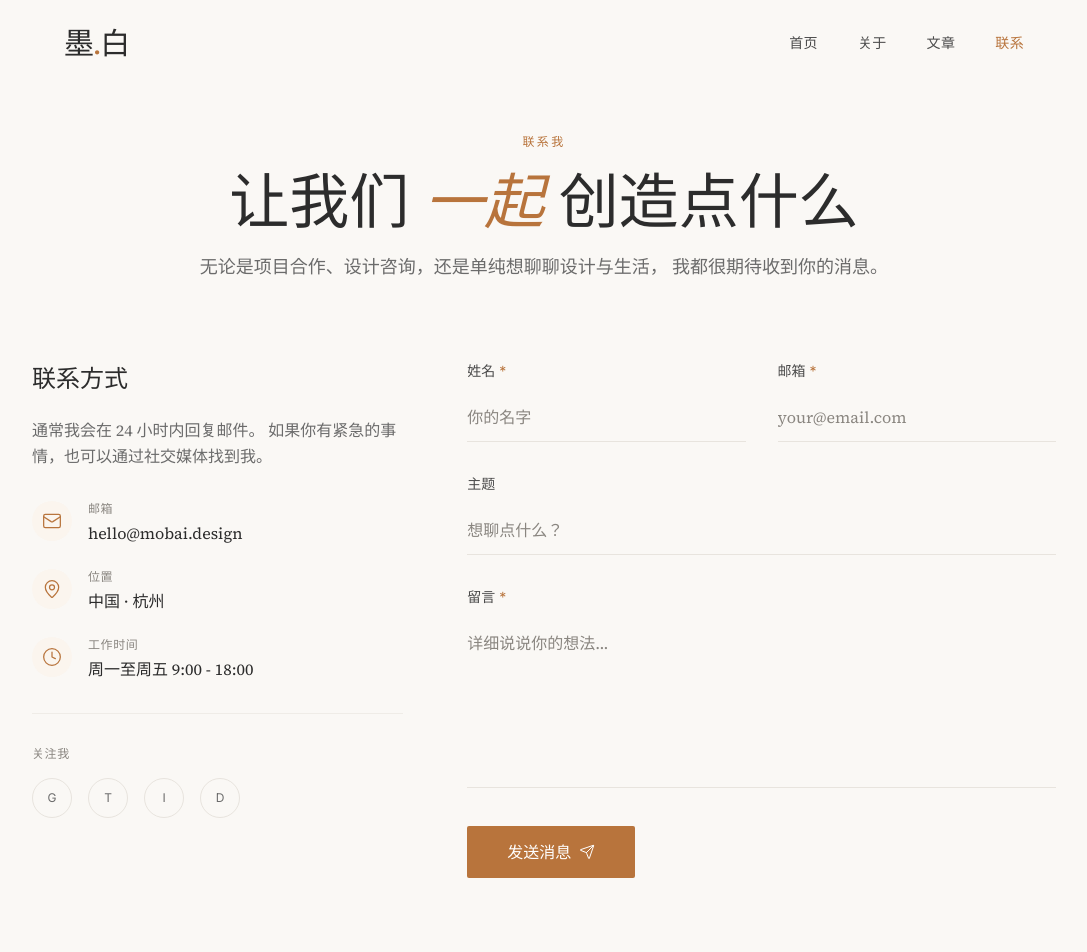
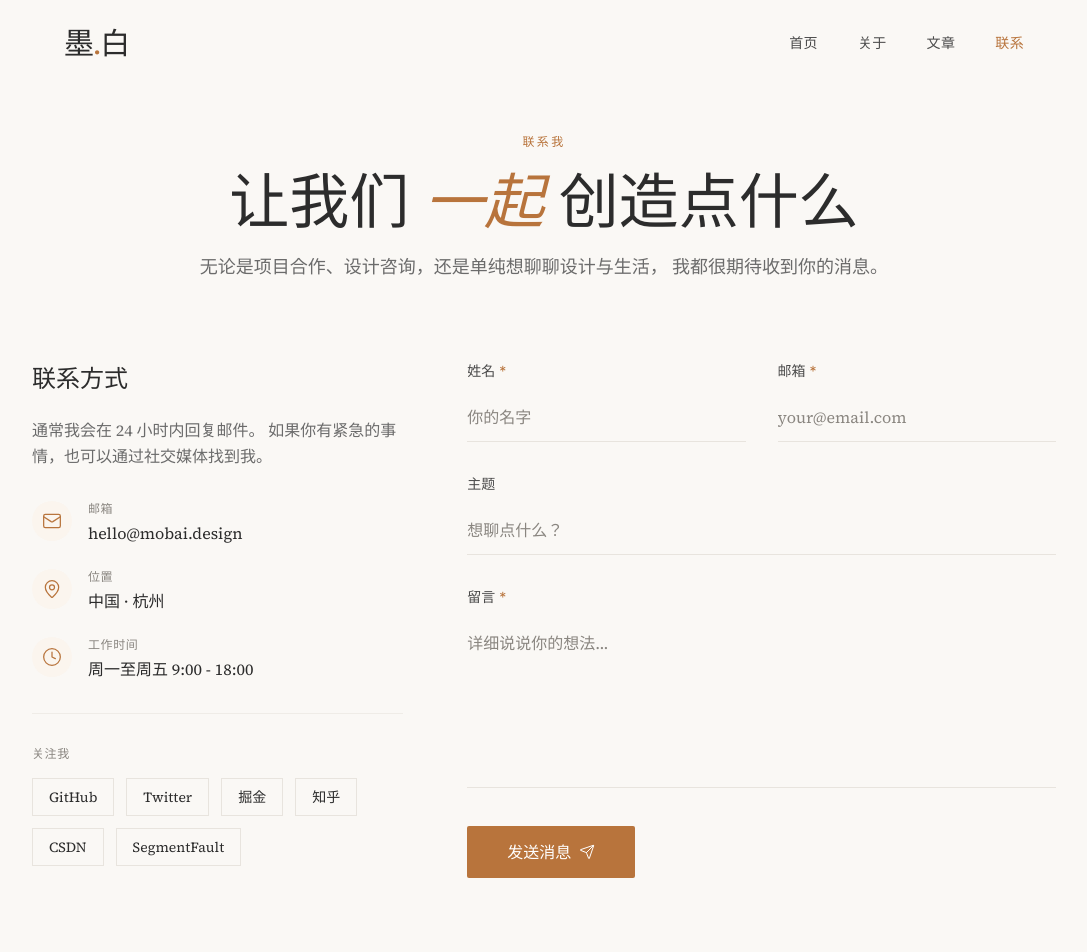
Before and after one commit to kukudefage/aboutUs, a React (Vite) app: page /contact in a window 1280 px wide. Shown: the top 952 px of the page, without its empty margins (96-1183 px from the left). Built offline with nearby package versions, Linux system fonts and the light colour scheme; a web font is replaced by a local one.

Commit message:
feat: 创建个人网站
Co-authored-by: traeagent <traeagent@users.noreply.github.com>

```diff
--- a/src/pages/Contact.tsx
+++ b/src/pages/Contact.tsx
@@ -123,18 +123,16 @@ export default function Contact() {
                 <p className="font-sans text-xs text-ink-400 uppercase tracking-wider mb-4">
                   关注我
                 </p>
-                <div className="flex gap-4">
-                  {['GitHub', 'Twitter', 'Instagram', 'Dribbble'].map(
+                <div className="flex flex-wrap gap-3">
+                  {['GitHub', 'Twitter', '掘金', '知乎', 'CSDN', 'SegmentFault'].map(
                     (platform) => (
                       <a
                         key={platform}
                         href="#"
-                        className="w-10 h-10 rounded-full border border-cream-300 flex items-center justify-center text-ink-500 hover:border-ochre-500 hover:text-ochre-500 transition-all duration-300"
+                        className="px-4 py-2 border border-cream-300 text-sm text-ink-600 hover:border-ochre-500 hover:text-ochre-500 transition-all duration-300"
                         aria-label={platform}
                       >
-                        <span className="font-sans text-xs">
-                          {platform.charAt(0)}
-                        </span>
+                        {platform}
                       </a>
                     )
                   )}
```
